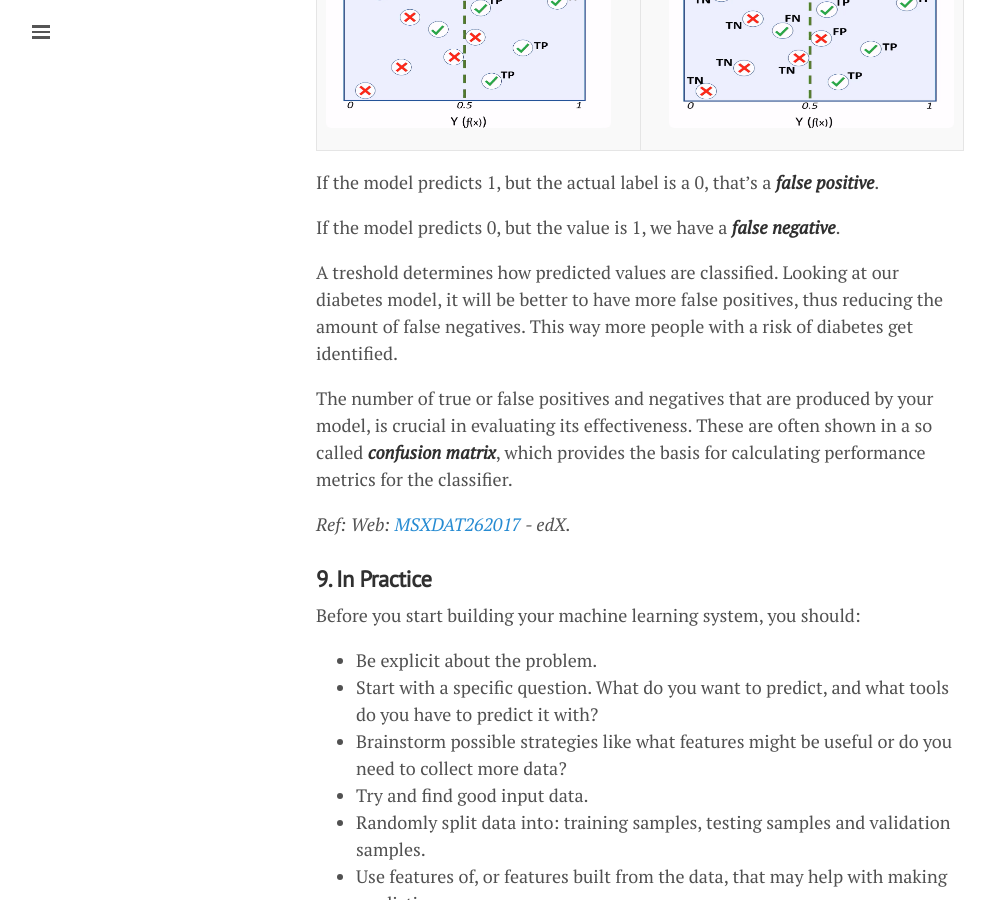
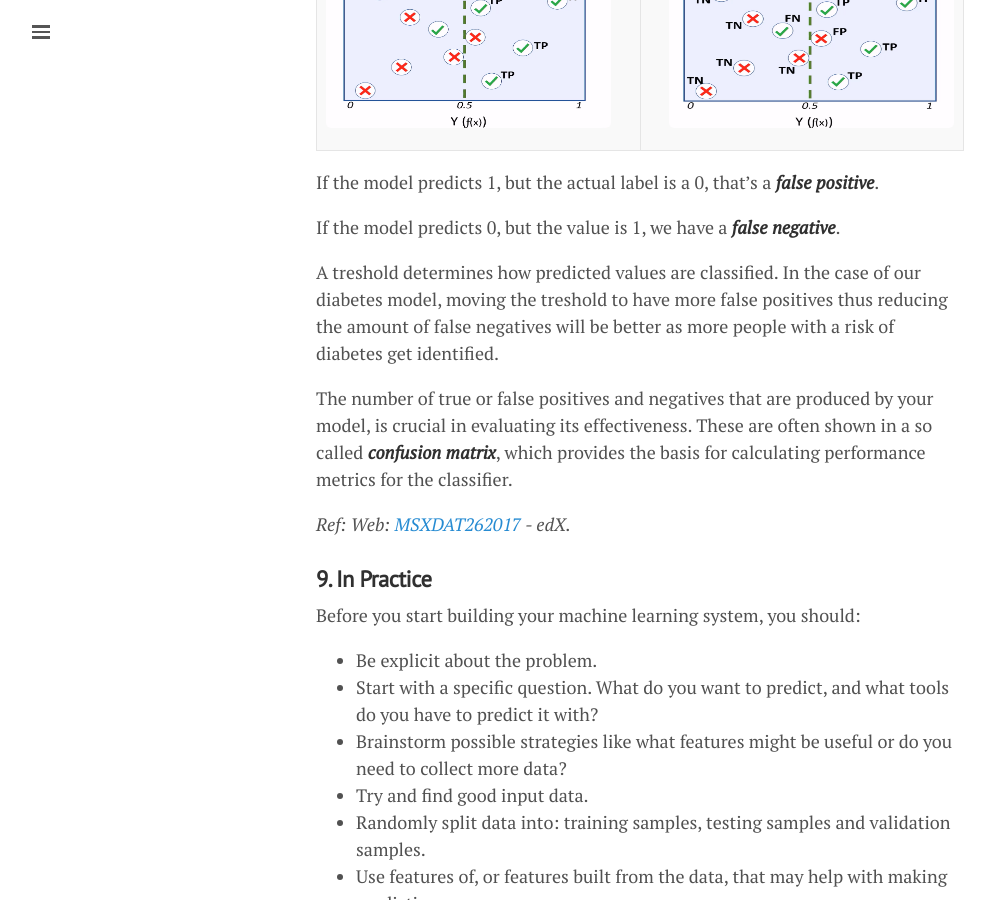
Before and after one commit to lgeurts/lgeurts.github.io, a Jekyll site: the page built from _posts/2018-06-29-artificial-intelligence-basics.md, in a window 1280 px wide and 900 px high, scrolled down 6420 px. Shown: the whole window, without its empty margins (0-995 px from the left). Built offline with Jekyll 4.4.1, drawn with Linux system fonts in a browser that asks for light colours; nearby versions of some CDN libraries.

Commit message:
Update 2018-06-29-artificial-intelligence-basics.md

```diff
--- a/_posts/2018-06-29-artificial-intelligence-basics.md
+++ b/_posts/2018-06-29-artificial-intelligence-basics.md
@@ -170,7 +170,7 @@ If the model predicts 1, but the actual label is a 0, that's a ***false positive
 
 If the model predicts 0, but the value is 1, we have a ***false negative***.
 
-A treshold determines how predicted values are classified. Looking at our diabetes model, it will be better to have more false positives, thus reducing the amount of false negatives. This way more people with a risk of diabetes get identified.
+A treshold determines how predicted values are classified. In the case of our diabetes model, moving the treshold to have more false positives thus reducing the amount of false negatives will be better as more people with a risk of diabetes get identified.
 
 The number of true or false positives and negatives that are produced by your model, is crucial in evaluating its effectiveness. These are often shown in a so called ***confusion matrix***, which provides the basis for calculating performance metrics for the classifier.
 
```
